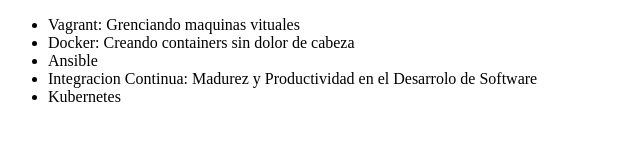
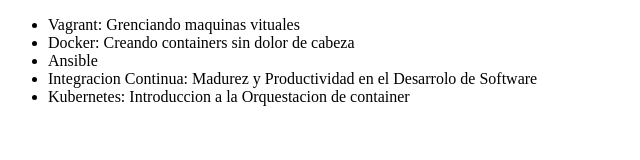
Before and after one commit to DferminKloster/alura-git, a plain HTML site: page index.html in a window 1280 px wide. Shown: the whole page, without its empty margins (0-640 px from the left). Drawn offline with Linux system fonts and the light colour scheme.

Commit message:
Modificando el nombre del curso de kubernetes

```diff
--- a/index.html
+++ b/index.html
@@ -10,7 +10,7 @@
             <li>Docker: Creando containers sin dolor de cabeza</li>
             <li>Ansible</li>
             <li>Integracion Continua: Madurez y Productividad en el Desarrolo de Software</li>
-            <li>Kubernetes</li>
+            <li>Kubernetes: Introduccion a la Orquestacion de container</li>
         </ul>
     </body>
 </html>
```
